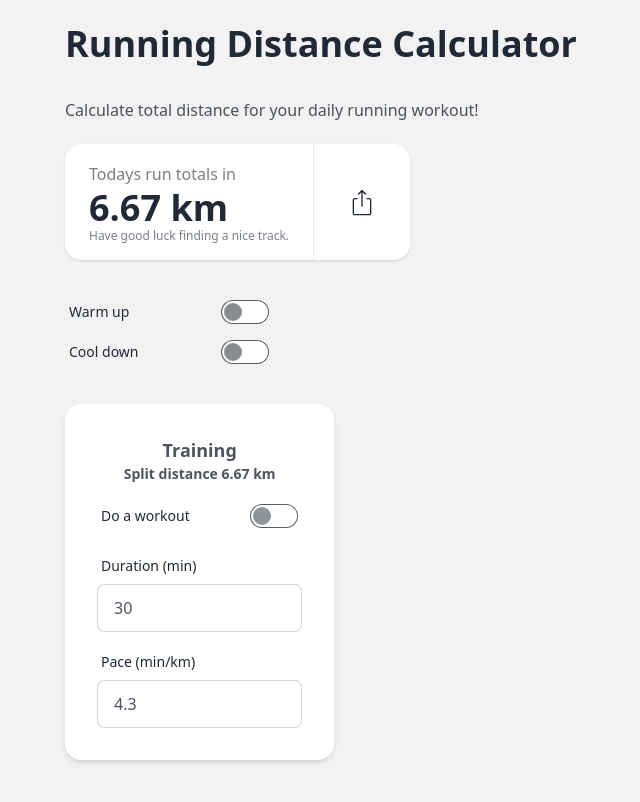
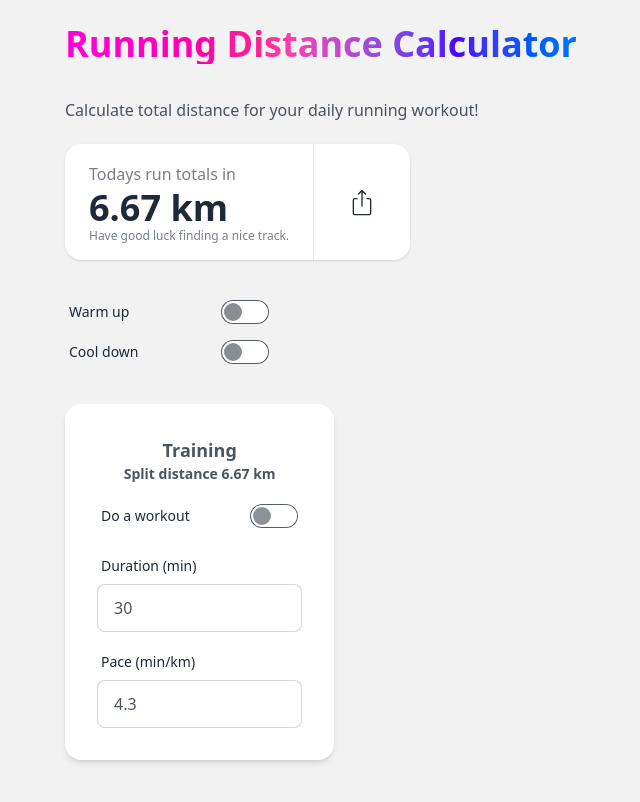
Before and after one commit to fabianschwab/runningCalculator, a SvelteKit app: page / in a window 1280 px wide. Shown: the top 802 px of the page, without its empty margins (139-779 px from the left). Built offline with nearby package versions, Linux system fonts and the light colour scheme.

Commit message:
nice gradient css trick

```diff
--- a/src/routes/+page.svelte
+++ b/src/routes/+page.svelte
@@ -161,3 +161,18 @@
 		<Cooldown />
 	{/if}
 </div>
+
+<style>
+	h1 {
+		background: linear-gradient(
+			90deg,
+			oklch(var(--s)) 4%,
+			color-mix(in oklch, oklch(var(--s)), oklch(var(--er))) 22%,
+			oklch(var(--p)) 45%,
+			color-mix(in oklch, oklch(var(--p)), oklch(var(--a))) 67%,
+			oklch(var(--a)) 100.2%
+		);
+		background-clip: text;
+		color: transparent;
+	}
+</style>
```
